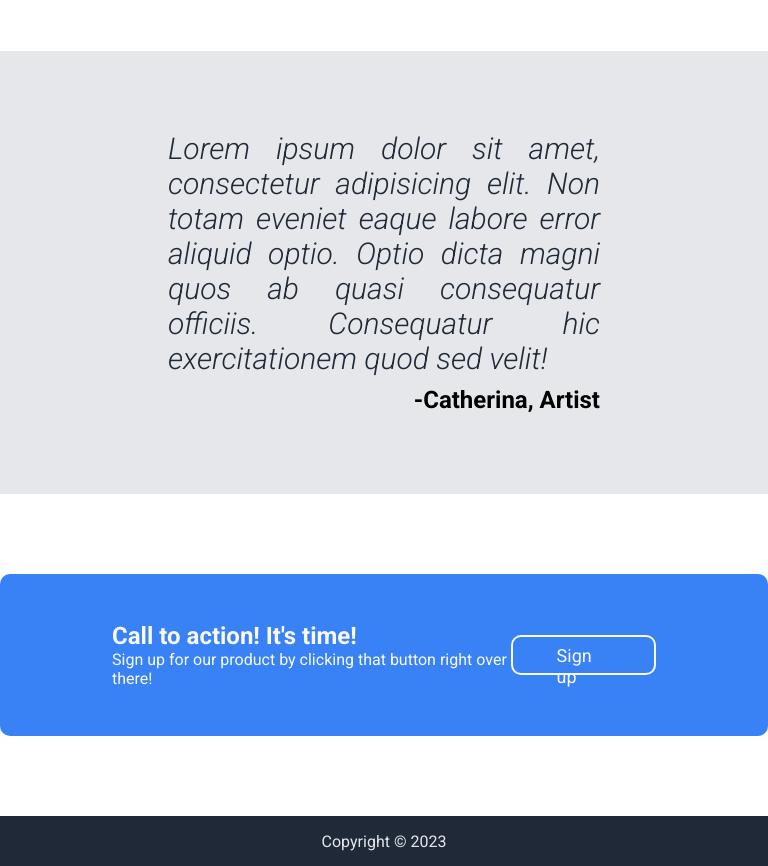
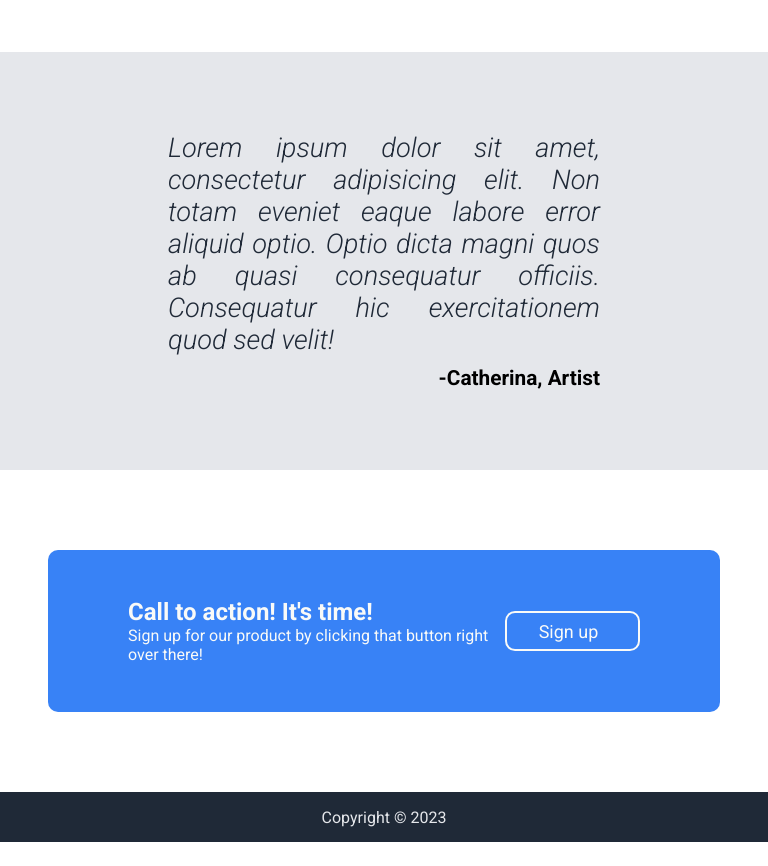
Before and after one commit to NapathsaraPinthong/Landing-Page, a plain HTML site: page index.html in a window 768 px wide. Shown: the part 900-1766 px from the top of the page. After the commit the page ends 1742 px from the top, so only its background shows below. Drawn offline with Linux system fonts and the light colour scheme.

Commit message:
Responsive for medium

```diff
--- a/styles.css
+++ b/styles.css
@@ -148,7 +148,7 @@ nav {
 }
 
 .quote-ath p {
-    font-size: 24px;
+    font-size: 1.5rem;
     font-weight: bold;
     text-align: right;
     margin-top: 10px;
@@ -191,3 +191,34 @@ footer {
     padding: 1em 0;
     text-align: center;
 }
+
+@media screen and (min-width: 768px) and (max-width: 1023px) {
+    nav {
+        padding: 0 3rem;
+    }
+    .hero {
+        padding: 9rem 3rem 5.625rem;
+    }
+    .quote-div p {
+        font-size: 1.7rem;
+    }
+    .quote-ath p {
+        font-size: 1.3rem;
+    }
+    .call-act {
+        padding: 5em 3rem;
+    }
+    .call-act .container {
+        padding: 3rem 5rem;
+    }
+    .call-sign {
+        margin-left: 1rem;
+        padding: 0.5rem 2rem;
+    }
+}
+
+@media screen and (max-width: 767px) {
+    .logo h1 {
+        color: blue;
+    }
+}
```
